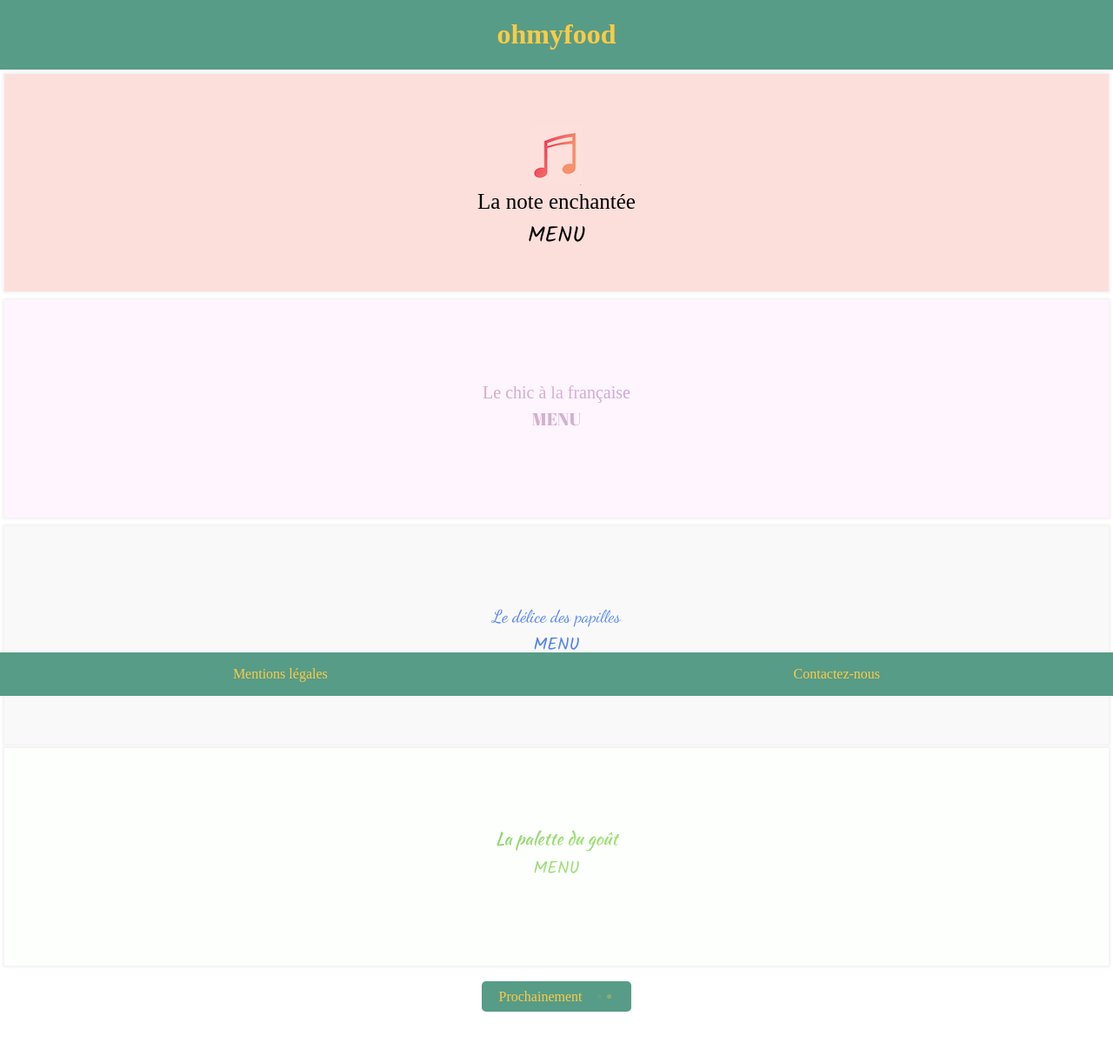
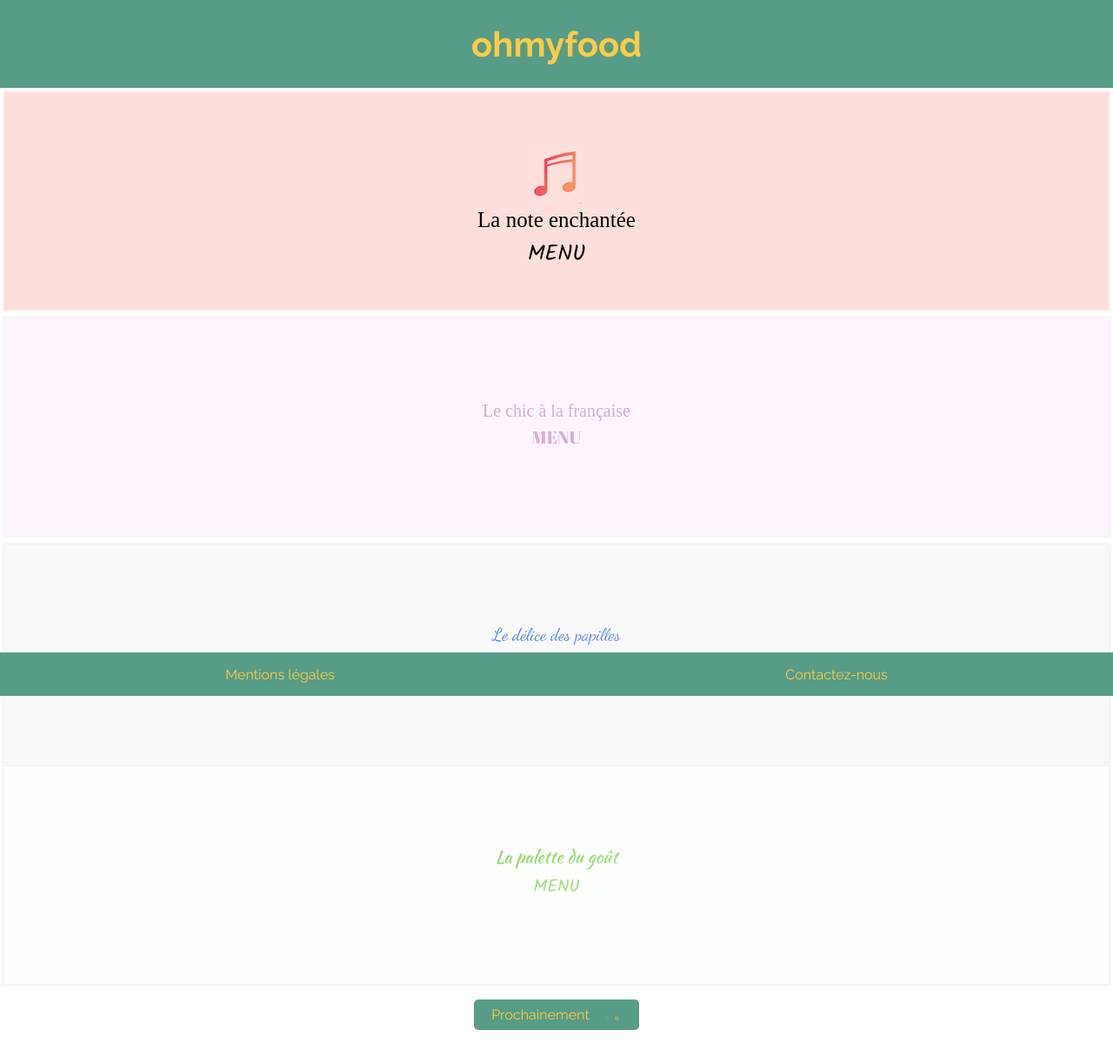
Before and after one commit to BrigitteGabaud/BrigitteGabaud_3_01092020, a website: page index.html in a window 1280 px wide. Shown: the whole page at 87% size. Drawn offline with Linux system fonts and the light colour scheme; a web font is replaced by a local one.

Commit message:
Chgt police

```diff
--- a/css/style.css
+++ b/css/style.css
@@ -24,6 +24,8 @@
 }
 h1{
     color:rgba(253, 203, 70, 1);
+    font-family:'Raleway', 'Courier New', Courier, monospace;
+    font-size: 40px;
 }
 a{
     text-decoration: none;
@@ -261,7 +263,8 @@
     display: flex;
     justify-content: center;
     align-items: center;
-    font-weight:lighter;
+    font-family:'Raleway', 'Courier New', Courier, monospace;
+    font-weight:400;
     font-size: medium;
     color:rgba(253, 203, 70, 1);
     background-color: rgba(87, 156, 135,1);
@@ -280,6 +283,8 @@
     animation-duration: 2s;
     animation-iteration-count: infinite;
     animation-timing-function: ease-in-out;
+    position: relative;
+    top: 4px;
 }
 .btn_soon span:nth-child(2){
     animation-delay: 0.2s;
@@ -305,12 +310,12 @@
     width: 100%;
     height: 50px;
     background-color: rgba(87, 156, 135,1);
-
 }
 footer a{
     color:rgba(253, 203, 70, 1);
     margin:5px auto;
-    font-weight:lighter;
+    font-family:'Raleway', 'Courier New', Courier, monospace;
+    font-weight: 400;
     font-size: medium;
 }
 /* ------------------------
--- a/index.html
+++ b/index.html
@@ -16,7 +16,7 @@
     <meta property="og:description" content="Projet Ohmyfood pour Openclassrooms" />
 
     <!-- CSS -->
-    <link rel="stylesheet" href="./css/style.css">
+    <link rel="stylesheet" href="css/style.css">
 
     <!-- FONTS -->
     <link href="https://fonts.googleapis.com/css2?family=Raleway:wght@100;400;500;600;700;800;900&display=swap" rel="stylesheet">
```
